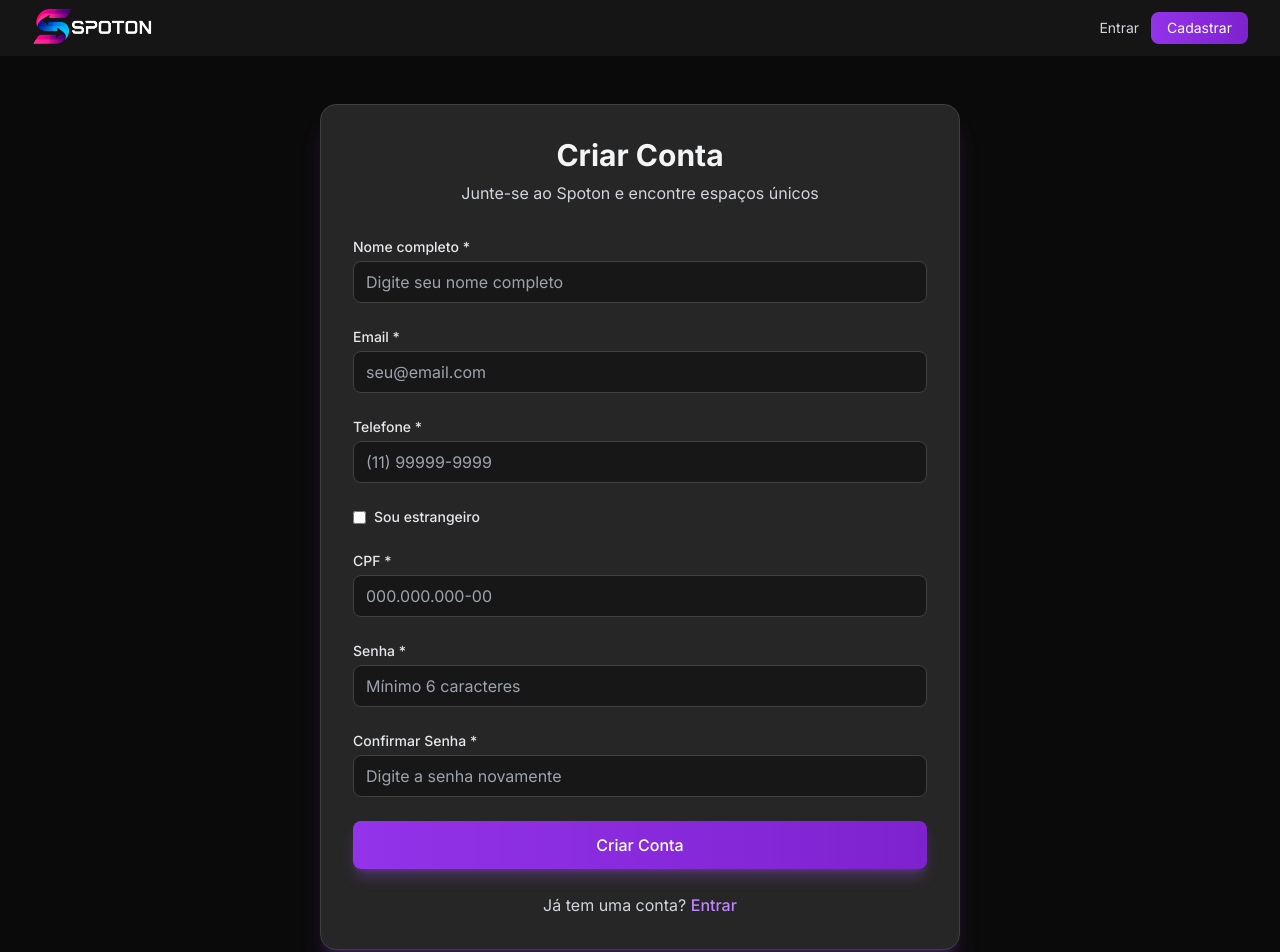
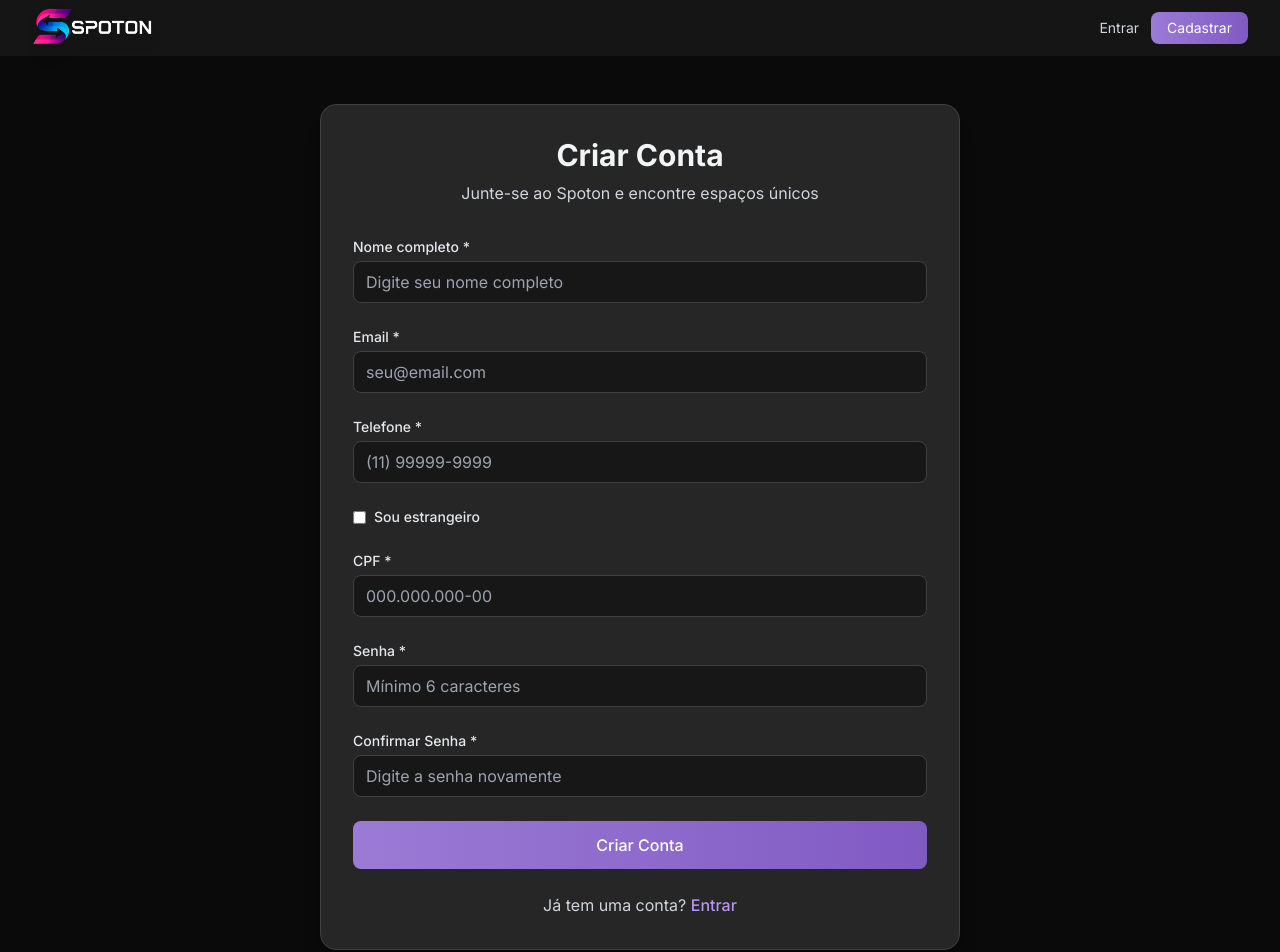
Before and after one commit to ramou1/spoton, a Next.js app: page /cadastro in a window 1280 px wide. Shown: the top 952 px of the page. Built offline with nearby package versions, Linux system fonts and the light colour scheme.

Commit message:
fix: effects on buttons

```diff
--- a/src/app/cadastro/page.tsx
+++ b/src/app/cadastro/page.tsx
@@ -95,7 +95,7 @@ export default function Cadastro() {
       <Header />
 
       <div className="max-w-2xl mx-auto px-4 py-12">
-        <div className="bg-neutral-800 border border-neutral-700 rounded-2xl shadow-xl shadow-purple-500/20 p-8">
+        <div className="bg-neutral-800 border border-neutral-700 rounded-2xl shadow-xl p-8">
           <div className="text-center mb-8">
             <h1 className="text-3xl font-bold text-gray-100 mb-2">Criar Conta</h1>
             <p className="text-gray-300">Junte-se ao Spoton e encontre espaços únicos</p>
@@ -269,7 +269,7 @@ export default function Cadastro() {
             {/* Botão de cadastro */}
             <button
               type="submit"
-              className="w-full bg-gradient-to-r from-purple-600 to-purple-700 text-white py-3 rounded-lg font-medium hover:from-purple-500 hover:to-purple-600 transition-all duration-200 shadow-lg shadow-purple-500/30 hover:shadow-purple-500/50"
+              className="w-full bg-gradient-to-r from-purple-500 to-purple-600 text-white py-3 rounded-lg font-medium hover:from-purple-400 hover:to-purple-500 transition-all duration-200"
             >
               Criar Conta
             </button>
--- a/src/app/globals.css
+++ b/src/app/globals.css
@@ -20,7 +20,7 @@
     font-weight: 400;
     line-height: 1.5;
     color: #e5e7eb;
-    background-color: #0f172a;
+    background-color: #0a0a0a;
   }
 
   h1, h2, h3, h4, h5, h6 {
--- a/src/app/login/page.tsx
+++ b/src/app/login/page.tsx
@@ -58,7 +58,7 @@ export default function Login() {
       <Header />
 
       <div className="max-w-md mx-auto px-4 py-12">
-        <div className="bg-neutral-800 border border-neutral-700 rounded-2xl shadow-xl shadow-purple-500/20 p-8">
+        <div className="bg-neutral-800 border border-neutral-700 rounded-2xl shadow-xl p-8">
           <div className="text-center mb-8">
             <h1 className="text-3xl font-bold text-gray-100 mb-2">Entrar</h1>
             <p className="text-gray-300">Acesse sua conta Spoton</p>
@@ -109,7 +109,7 @@ export default function Login() {
             {/* Botão de login */}
             <button
               type="submit"
-              className="w-full bg-gradient-to-r from-purple-600 to-purple-700 text-white py-3 rounded-lg font-medium hover:from-purple-500 hover:to-purple-600 transition-all duration-200 shadow-lg shadow-purple-500/30 hover:shadow-purple-500/50"
+              className="w-full bg-gradient-to-r from-purple-500 to-purple-600 text-white py-3 rounded-lg font-medium hover:from-purple-400 hover:to-purple-500 transition-all duration-200"
             >
               Entrar
             </button>
--- a/src/components/CadastroModal.tsx
+++ b/src/components/CadastroModal.tsx
@@ -105,7 +105,7 @@ export default function CadastroModal({ isOpen, onClose, onSwitchToLogin }: Cada
 
       {/* Modal */}
       <div className="flex min-h-full items-center justify-center p-4">
-        <div className="relative bg-neutral-800 border border-neutral-700 rounded-2xl shadow-xl shadow-purple-500/20 w-full max-w-2xl p-8 transform transition-all max-h-[90vh] overflow-y-auto">
+        <div className="relative bg-neutral-800 border border-neutral-700 rounded-2xl shadow-xl w-full max-w-2xl p-8 transform transition-all max-h-[90vh] overflow-y-auto">
           {/* Botão de fechar */}
           <button
             onClick={onClose}
@@ -289,7 +289,7 @@ export default function CadastroModal({ isOpen, onClose, onSwitchToLogin }: Cada
             {/* Botão de cadastro */}
             <button
               type="submit"
-              className="w-full bg-gradient-to-r from-purple-600 to-purple-700 text-white py-3 rounded-lg font-medium hover:from-purple-500 hover:to-purple-600 transition-all duration-200 shadow-lg shadow-purple-500/30 hover:shadow-purple-500/50"
+              className="w-full bg-gradient-to-r from-purple-500 to-purple-600 text-white py-3 rounded-lg font-medium hover:from-purple-400 hover:to-purple-500 transition-all duration-200"
             >
               Criar Conta
             </button>
--- a/src/components/Header.tsx
+++ b/src/components/Header.tsx
@@ -31,7 +31,7 @@ export default function Header() {
           <div className="flex justify-between items-center h-14">
             {/* Logo */}
             <Link href="/" className="flex items-center group">
-              <div className="relative h-10 w-auto group-hover:scale-105 transition-all duration-300 ease-out">
+              <div className="relative h-10 w-auto group-hover:scale-105 transition-all duration-300 ease-out drop-shadow-lg">
                 <Image
                   src="/images/logo-spoton.png"
                   alt="Spoton Logo"
@@ -53,7 +53,7 @@ export default function Header() {
               </button>
               <button
                 onClick={openCadastroModal}
-                className="bg-gradient-to-r from-purple-600 to-purple-700 text-white px-4 py-1.5 rounded-lg font-normal text-sm hover:from-purple-500 hover:to-purple-600 transition-all duration-200 hover:scale-105 hover:shadow-md hover:shadow-purple-500/50 active:scale-95"
+                className="bg-gradient-to-r from-purple-500 to-purple-600 text-white px-4 py-1.5 rounded-lg font-normal text-sm hover:from-purple-400 hover:to-purple-500 transition-all duration-200 hover:scale-105 active:scale-95"
               >
                 Cadastrar
               </button>
@@ -84,7 +84,7 @@ export default function Header() {
                 </button>
                 <button
                   onClick={openCadastroModal}
-                  className="block w-full px-3 py-2 bg-gradient-to-r from-purple-600 to-purple-700 text-white rounded-lg font-normal text-sm text-center hover:from-purple-500 hover:to-purple-600 transition-colors duration-200"
+                  className="block w-full px-3 py-2 bg-gradient-to-r from-purple-500 to-purple-600 text-white rounded-lg font-normal text-sm text-center hover:from-purple-400 hover:to-purple-500 transition-colors duration-200"
                 >
                   Cadastrar
                 </button>
--- a/src/components/LoginModal.tsx
+++ b/src/components/LoginModal.tsx
@@ -72,7 +72,7 @@ export default function LoginModal({ isOpen, onClose, onSwitchToCadastro }: Logi
 
       {/* Modal */}
       <div className="flex min-h-full items-center justify-center p-4">
-        <div className="relative bg-neutral-800 border border-neutral-700 rounded-2xl shadow-xl shadow-purple-500/20 w-full max-w-md p-8 transform transition-all">
+        <div className="relative bg-neutral-800 border border-neutral-700 rounded-2xl shadow-xl w-full max-w-md p-8 transform transition-all">
           {/* Botão de fechar */}
           <button
             onClick={onClose}
@@ -133,7 +133,7 @@ export default function LoginModal({ isOpen, onClose, onSwitchToCadastro }: Logi
             {/* Botão de login */}
             <button
               type="submit"
-              className="w-full bg-gradient-to-r from-purple-600 to-purple-700 text-white py-3 rounded-lg font-medium hover:from-purple-500 hover:to-purple-600 transition-all duration-200 shadow-lg shadow-purple-500/30 hover:shadow-purple-500/50"
+              className="w-full bg-gradient-to-r from-purple-500 to-purple-600 text-white py-3 rounded-lg font-medium hover:from-purple-400 hover:to-purple-500 transition-all duration-200"
             >
               Entrar
             </button>
--- a/src/components/SearchBar.tsx
+++ b/src/components/SearchBar.tsx
@@ -28,7 +28,7 @@ export default function SearchBar() {
 
   return (
     <div className="max-w-4xl mx-auto">
-      <div className="bg-neutral-800 rounded-xl border border-neutral-700 p-4 shadow-lg hover:shadow-purple-500/20 transition-all duration-300 hover:scale-[1.01]">
+      <div className="bg-neutral-800 rounded-xl border border-neutral-700 p-4 shadow-lg transition-all duration-300">
         <div className="flex items-center gap-3">
             {/* Campo de busca */}
             <div className="flex-1">
@@ -54,7 +54,7 @@ export default function SearchBar() {
             {/* Botão de busca */}
             <button
               onClick={handleSearch}
-              className="bg-gradient-to-r from-purple-600 to-purple-700 text-white px-4 py-2.5 rounded-lg hover:from-purple-500 hover:to-purple-600 transition-all duration-200 flex items-center gap-2 text-sm font-normal hover:scale-105 hover:shadow-md hover:shadow-purple-500/50 active:scale-95"
+              className="bg-gradient-to-r from-purple-500 to-purple-600 text-white px-4 py-2.5 rounded-lg hover:from-purple-400 hover:to-purple-500 transition-all duration-200 flex items-center gap-2 text-sm font-normal hover:scale-105 active:scale-95"
               title="Buscar"
             >
               <MagnifyingGlassIcon className="w-4 h-4" />
--- a/src/components/SpaceCard.tsx
+++ b/src/components/SpaceCard.tsx
@@ -22,7 +22,7 @@ export default function SpaceCard({ space }: SpaceCardProps) {
   };
 
   return (
-    <div className="bg-neutral-800 rounded-lg border border-neutral-700 hover:border-purple-500/50 hover:shadow-lg hover:shadow-purple-500/20 transition-all duration-300 overflow-hidden group hover:scale-[1.02] hover:-translate-y-1">
+    <div className="bg-neutral-800 rounded-lg border border-neutral-700 hover:border-purple-400/50 hover:shadow-lg transition-all duration-300 overflow-hidden group hover:scale-[1.02] hover:-translate-y-1">
       {/* Imagem */}
       <div className="relative h-40 overflow-hidden">
         <Image
@@ -46,7 +46,7 @@ export default function SpaceCard({ space }: SpaceCardProps) {
 
         {/* Tag de preferido */}
         {space.rating >= 4.8 && (
-          <div className="absolute top-2 left-2 bg-purple-600/90 text-white px-2 py-1 rounded-md text-xs font-normal">
+          <div className="absolute top-2 left-2 bg-purple-500/90 text-white px-2 py-1 rounded-md text-xs font-normal">
             ⭐ Preferido
           </div>
         )}
@@ -92,7 +92,7 @@ export default function SpaceCard({ space }: SpaceCardProps) {
         </div>
 
         {/* Botão de reserva */}
-        <button className="w-full bg-gradient-to-r from-purple-600 to-purple-700 text-white py-2 rounded-md font-normal text-sm hover:from-purple-500 hover:to-purple-600 transition-all duration-200 hover:scale-[1.02] hover:shadow-md hover:shadow-purple-500/50 active:scale-[0.98]">
+        <button className="w-full bg-gradient-to-r from-purple-500 to-purple-600 text-white py-2 rounded-md font-normal text-sm hover:from-purple-400 hover:to-purple-500 transition-all duration-200 hover:scale-[1.02] active:scale-[0.98]">
           Reservar
         </button>
       </div>
--- a/src/components/SpaceTypeNavigation.tsx
+++ b/src/components/SpaceTypeNavigation.tsx
@@ -18,7 +18,7 @@ export default function SpaceTypeNavigation({ onTypeSelect, selectedType }: Spac
             onClick={() => onTypeSelect(type.id)}
             className={`flex items-center space-x-3 px-6 py-3 rounded-full transition-all duration-300 whitespace-nowrap hover:scale-105 active:scale-95 ${
               selectedType === type.id
-                ? 'bg-gradient-to-r from-purple-600 to-purple-700 text-white shadow-lg shadow-purple-500/50 hover:shadow-purple-500/60'
+                ? 'bg-gradient-to-r from-purple-500 to-purple-600 text-white'
                 : 'text-gray-300 hover:bg-neutral-700 hover:text-white'
             }`}
           >
--- a/tailwind.config.ts
+++ b/tailwind.config.ts
@@ -16,12 +16,12 @@ const config: Config = {
           100: '#f3e8ff',
           200: '#e9d5ff',
           300: '#d8b4fe',
-          400: '#c084fc',
-          500: '#a855f7',
-          600: '#9333ea',
-          700: '#7e22ce',
-          800: '#6b21a8',
-          900: '#581c87',
+          400: '#b794f6',
+          500: '#9b7bd5',
+          600: '#805ac3',
+          700: '#6b46a8',
+          800: '#5a3d8a',
+          900: '#4a3270',
           950: '#3b0764',
         },
       },
```
